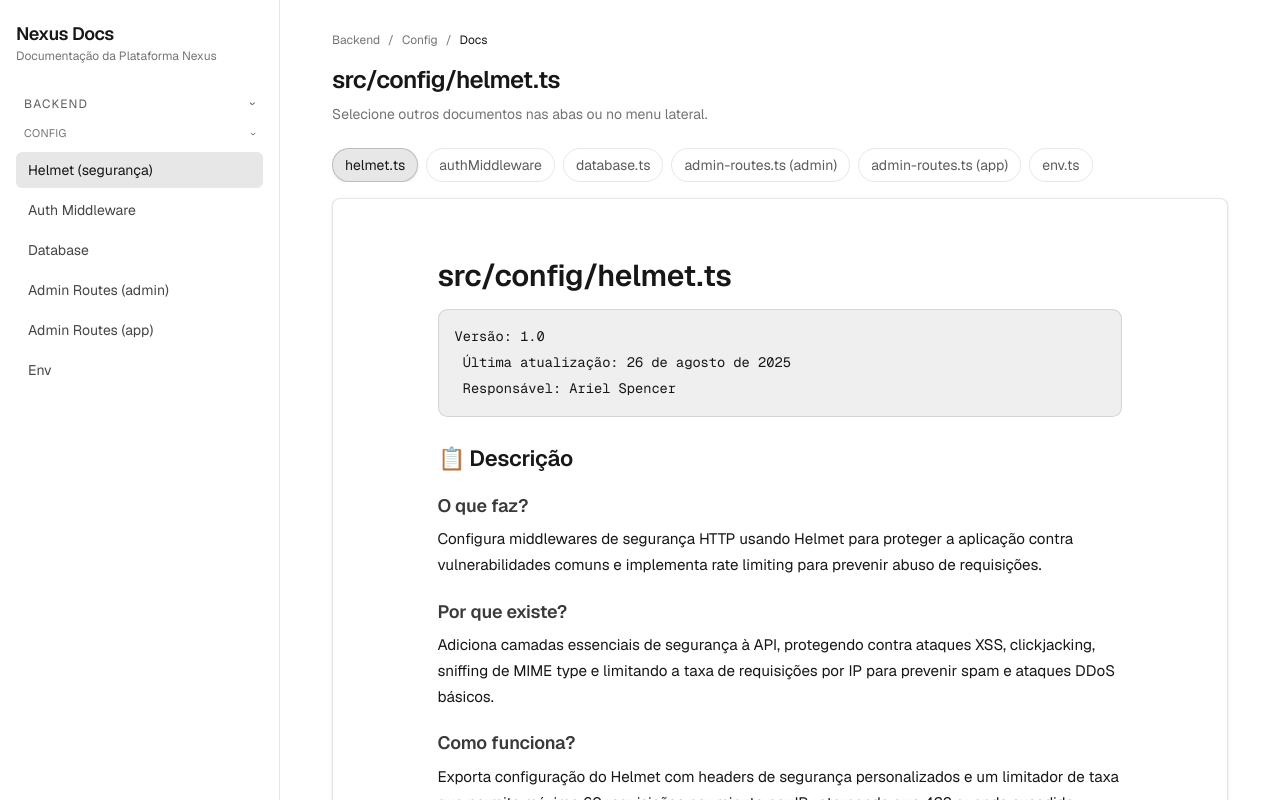
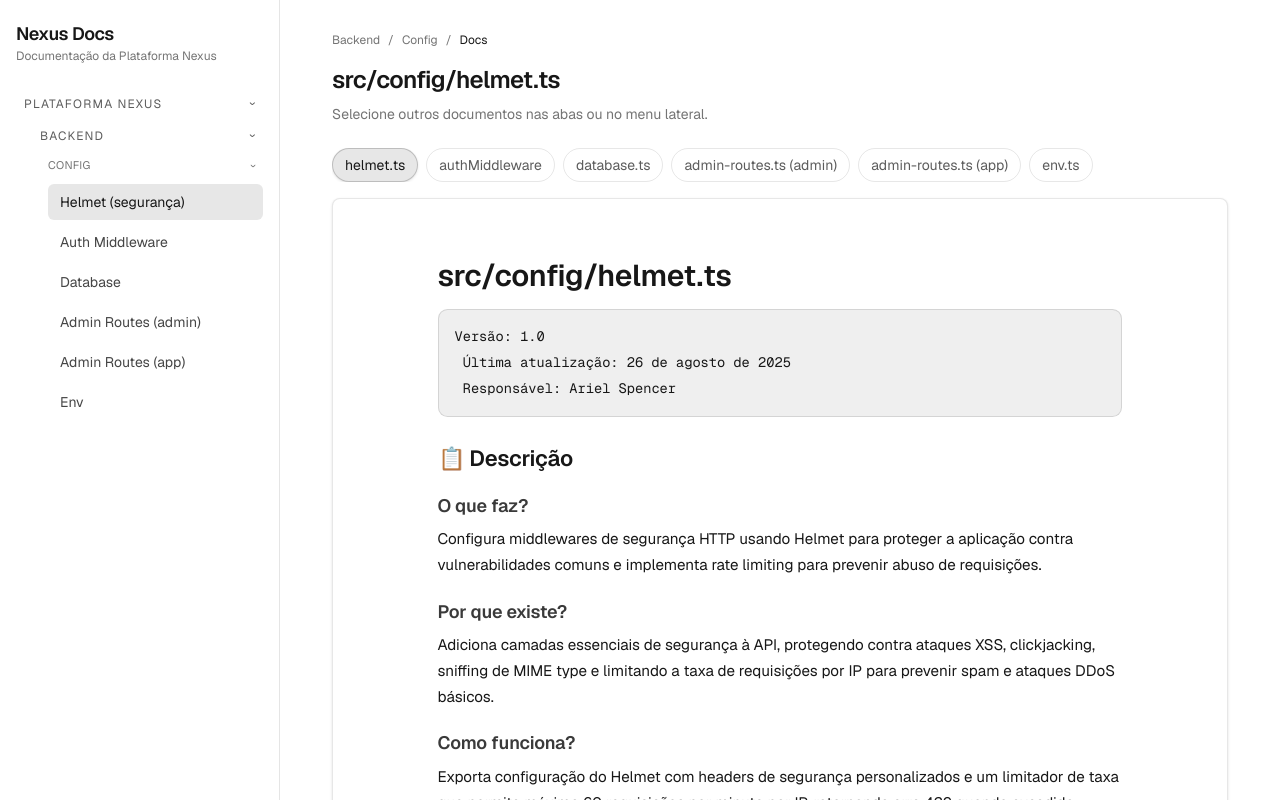
Before and after one commit to NexusComunicacao-Dev/docs, a Next.js app: page / in a window 1280 px wide. Shown: the top 800 px of the page. Built offline with nearby package versions, Linux system fonts and the light colour scheme.

Commit message:
feat(docs): atualizar navegação para refletir a estrutura da Plataforma Nexus

```diff
--- a/src/app/page.tsx
+++ b/src/app/page.tsx
@@ -153,23 +153,31 @@ export default async function Home({ searchParams }: { searchParams: Promise<Sea
               <p className="text-xs text-foreground/60">Documentação da Plataforma Nexus</p>
             </div>
 
-            {/* Navegação colapsável com JS */}
+            {/* Navegation */}
             <nav className="space-y-2 text-sm">
+              <details className="group" data-collapse id="platform" open>
+                <summary className="cursor-pointer flex items-center justify-between rounded-md px-2 py-2 text-xs uppercase tracking-widest text-foreground/70 hover:bg-foreground/5 transition-colors">
+                  <span>Plataforma Nexus</span>
+                  <span className="transition-transform duration-300 group-open:rotate-90">›</span>
+                </summary>
+
+                <div data-collapse-content>
+                  {/* Backend  */}
                   <details className="group" data-collapse id="backend" open>
-                <summary className="cursor-pointer flex items-center justify-between rounded-md px-2 py-2 text-xs uppercase tracking-widest text-foreground/70 hover:bg-foreground/5 transition-colors">
+                    <summary className="cursor-pointer flex items-center justify-between rounded-md px-2 py-2 pl-6 text-xs uppercase tracking-widest text-foreground/70 hover:bg-foreground/5 transition-colors">
                       <span>Backend</span>
                       <span className="transition-transform duration-300 group-open:rotate-90">›</span>
                     </summary>
 
                     <div data-collapse-content>
                       <details className="group" data-collapse id="config" open>
-                    <summary className="cursor-pointer flex items-center justify-between rounded-md px-2 py-1.5 text-[11px] uppercase tracking-wide text-foreground/60 hover:bg-foreground/5 transition-colors">
+                        <summary className="cursor-pointer flex items-center justify-between rounded-md px-2 py-1.5 pl-8 text-[11px] uppercase tracking-wide text-foreground/60 hover:bg-foreground/5 transition-colors">
                           <span>Config</span>
                           <span className="transition-transform duration-300 group-open:rotate-90">›</span>
                         </summary>
 
                         <div data-collapse-content>
-                      <ul className="mt-1 space-y-1">
+                          <ul className="mt-1 space-y-1 pl-8">
                             {(Object.keys(DOCS) as DocKey[]).map((key) => {
                               const active = key === docKey;
                               return (
@@ -198,6 +206,8 @@ export default async function Home({ searchParams }: { searchParams: Promise<Sea
                               );
                             })}
                           </ul>
+                        </div>
+                      </details>
                     </div>
                   </details>
                 </div>
```
Lines whose indentation alone changed are shown as unchanged.
